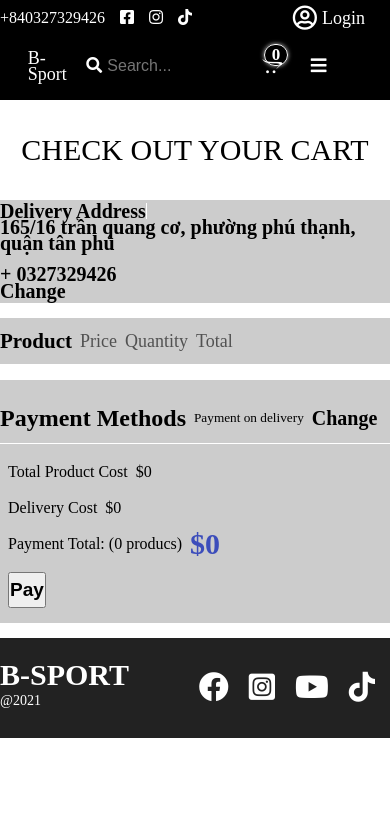
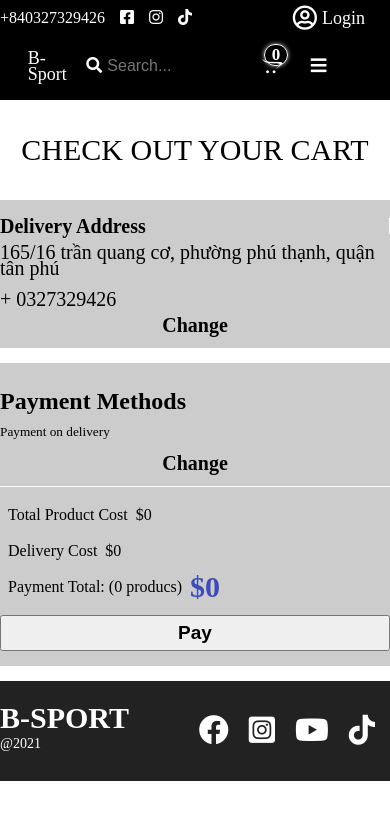
Before and after one commit to ngocthinh0605/B-shopStore, a React (Create React App) app: page /checkout in a window 390 px wide. Shown: the top 820 px of the page. Built offline with nearby package versions, Linux system fonts and the light colour scheme; the HTML template or start-up script is replaced by a standard one.

Commit message:
responsive shopping cart

```diff
--- a/src/css/checkout.scss
+++ b/src/css/checkout.scss
@@ -22,7 +22,6 @@
         border-top: 3px solid #ccc;
         .checkout__location-user{
             align-items: center;
-            height:100px;
             background-color: #ccc;
             display:flex;
             h3{
@@ -145,3 +144,60 @@
         }
     }
 }
+
+@media (max-width: 740px){
+    .checkout__location-user{
+        .checkout__content-title{
+            margin-top: 15px;
+        }
+        .checkout__user-location{
+            margin-top: 10px;
+            h4{
+                font-weight: 400;
+            }
+        }
+        .checkout__user-phone{
+            margin-bottom: 10px;
+            h4{
+                font-weight: 400;
+            }
+        }
+        .checkout__user-location-change{
+            margin-bottom: 15px;
+            display: flex;
+            span{
+                margin: auto;
+            }
+        }
+    }
+    .checkout__product{
+        .checkout__product-title{
+            display: none;
+        }
+
+        .checkout__product-detail{
+            .checkout__product-detail-price-img-title{
+                margin-bottom: 10px;
+            }
+            .checkout__product-detail-price{
+
+
+            }
+            .checkout__product-detail-total{
+                margin-top: 5px;
+            }
+        }
+    }
+    .checkout__total {
+        .checkout__total-header{
+            margin-bottom: 15px;
+        }
+        .checkout__total-change-pay{
+            margin-top: 15px;
+            display: flex;
+            span{
+                margin: auto;
+            }
+        }
+    }
+}
--- a/src/css/shoppingcart.css
+++ b/src/css/shoppingcart.css
@@ -288,3 +288,53 @@
 .shopping__cart-main-checkall{
     text-align: center;
 }
+
+
+@media (max-width: 740px){
+    .shoppingcart__heading{
+        display:block;
+        text-align: center;
+    }
+
+    .shoppingcart__heading p{
+        margin-bottom: 40px;
+    }
+
+    .no__item-in-cart h1{
+        font-size: 2.5rem;
+    }
+    .shopping__cart-main-title{
+        display: none;
+    }
+    .shopping__cart-pay-left{
+        text-align: center;
+    }
+
+    .shopping__cart-product-attributes-wrap{
+        display: flex;
+        margin-top: 0px;
+        margin-bottom: 0px;
+    }
+    .shopping__cart-product-col{
+        margin-top: 10px;
+        padding-right: 15px;
+    }
+    .shopping__cart-product-attributes{
+        margin-right: 10px;
+    }
+
+    .shopping__cart-product-quantity{
+        margin:auto;
+    }
+    .shopping__cart-product-shopping-cost{
+        margin:auto;
+    }
+
+    .shopping__cart-product-price{
+        margin:auto;
+
+    }
+    .shopping__cart-product-checkbox{
+        margin:auto;
+    }
+}
--- a/src/page/CheckOut/CheckOut.js
+++ b/src/page/CheckOut/CheckOut.js
@@ -41,10 +41,10 @@ const CheckOut = () => {
                         </div>
                         <div className="checkout__content">
                             <div className="checkout__location-user row">
-                                <div className="col l-2">
+                                <div className="checkout__content-title col l-2 c-12">
                                     <h3>Delivery Address</h3>
                                 </div>
-                                <div className="col l-8">
+                                <div className="col l-8 c-12">
                                     <div className="checkout__user-location">
                                         <h4>165/16 trần quang cơ, phường phú thạnh, quận tân phú</h4>
                                     </div>
@@ -52,7 +52,7 @@ const CheckOut = () => {
                                         <h4>+ 0327329426</h4>
                                     </div>
                                 </div>
-                                <div className="col l-2">
+                                <div className="col l-2 c-12">
                                     <div className="checkout__user-location-change">
                                         <span>Change</span>
                                     </div>
@@ -93,13 +93,13 @@ const CheckOut = () => {
                         <div className="checkout__total ">
                             <div className="checkout__total-wrap ">
                                 <div className="checkout__total-heading row">
-                                    <div className="checkout__total-header col l-8">
+                                    <div className="checkout__total-header col l-8 c-12">
                                         <h2>Payment Methods</h2>
                                     </div>
-                                    <div className="checkout__total-title-pay col l-2">
+                                    <div className="checkout__total-title-pay col l-2 c-12">
                                         <h5>Payment on delivery</h5>
                                     </div>
-                                    <div className=" checkout__total-change-pay col l-2">
+                                    <div className=" checkout__total-change-pay col l-2 c-12">
                                         <span>Change</span>
                                     </div>
                                 </div>
@@ -136,7 +136,7 @@ const CheckOut = () => {
                                 <div className="checkout__total-btn-checkout row">
                                     <div className="col l-8">
                                     </div>
-                                    <div className="col l-3">
+                                    <div className="col l-3 c-12">
                                         <button>Pay</button>
                                     </div>
 
--- a/src/page/CheckOut/ItemInCheckOut.js
+++ b/src/page/CheckOut/ItemInCheckOut.js
@@ -4,15 +4,15 @@ const ItemInCheckOut = ({cart, product}) => {
     console.log(product,cart)
     return (
         <div className="checkout__product-detail row">
-            <div className="col l-6">
+            <div className=" checkout__product-detail-price-img-title col l-6 c-12">
                 <div className="checkout__product-detail-img-title">
                     <img src={product[0].image} alt="" />
                     <h3>{product[0].title}</h3>
                 </div>
             </div>
-            <div className="col l-2">${product[0].price}</div>
-            <div className="col l-2">{cart.quantity}</div>
-            <div className="col l-2"> ${product[0].price * cart.quantity}</div>
+            <div className="checkout__product-detail-price col l-2 ">${product[0].price}</div>
+            <div className="checkout__product-quantity-price col l-2 ">x{cart.quantity}</div>
+            <div className="checkout__product-detail-total col l-2 c-12"> ${product[0].price * cart.quantity}</div>
         </div>
     )
 }
--- a/src/page/cart/ProductInShoppingCart.js
+++ b/src/page/cart/ProductInShoppingCart.js
@@ -36,7 +36,7 @@ const ProductInShoppingCart = ({onDelete,product,cart,onDecrement,onIncrement,})
                             </div>
                         </div>
                     </div>
-                    <div className="shopping__cart-product-col col l-2">
+                    <div className="shopping__cart-product-col col l-2 c-12">
                         <div className="shopping__cart-product-attributes-wrap">
                             <div className="shopping__cart-product-attributes">
                                 Color: <span>Black</span>
@@ -46,7 +46,7 @@ const ProductInShoppingCart = ({onDelete,product,cart,onDecrement,onIncrement,})
                             </div>
                         </div>
                     </div>
-                    <div className="shopping__cart-product-col col l-2">
+                    <div className="shopping__cart-product-col col l-2 c-12 ">
                         <div className="shopping__cart-product-quantity">
                             <div className="shopping__cart-product-quantity-wrap">
                                 <div  onClick={() => onDecrement(cart.id)} className={`shopping__cart-product-quantity-count ${cart.quantity === 0 && 'shopping__cart--disable'} `}>
@@ -61,7 +61,7 @@ const ProductInShoppingCart = ({onDelete,product,cart,onDecrement,onIncrement,})
                             </div>
                         </div>
                     </div>
-                    <div className=" shopping__cart-product-col col l-2">
+                    <div className=" shopping__cart-product-col col l-2 c-12">
                         <div className="shopping__cart-product-shopping-cost">
                             <div className="shopping__cart-product-shopping-cost-name">
 
@@ -71,12 +71,12 @@ const ProductInShoppingCart = ({onDelete,product,cart,onDecrement,onIncrement,})
                             </div>
                         </div>
                     </div>
-                    <div className="shopping__cart-product-col col l-1">
+                    <div className="shopping__cart-product-col col l-1 c-12">
                         <div className="shopping__cart-product-price">
                             $<span>{ cart.quantity  *  product.price}</span>
                         </div>
                     </div>
-                    <div className="shopping__cart-product-col col l-1">
+                    <div className="shopping__cart-product-col col l-1 c-12">
                         <div className="shopping__cart-product-checkbox">
                             <input onChange={()=>handleChecked(cart.id)} type="checkbox" checked={cart.checked}  />
                         </div>
--- a/src/page/cart/ShoppingCart.js
+++ b/src/page/cart/ShoppingCart.js
@@ -139,7 +139,7 @@ const ShoppingCart = () => {
                                 </div>
                             </div>
                             <div className="shopping__cart-pay row">
-                                <div className="shopping__cart-pay-left col l-9">
+                                <div className="shopping__cart-pay-left col l-9 c-12">
                                     <div className="shopping__cart-pay-left-heading">Accept payment options</div>
                                     <div className="shopping__cart-pay-left-continue">
                                         <Link to="/product">
@@ -149,7 +149,7 @@ const ShoppingCart = () => {
                                         </Link>
                                     </div>
                                 </div>
-                                <div className="shopping__cart-pay-right col l-2">
+                                <div className="shopping__cart-pay-right col l-2 c-6">
                                     <div className="shopping__cart-pay-subtotal">
                                         Subtotal:
                                     </div>
@@ -161,7 +161,7 @@ const ShoppingCart = () => {
                                         Total:
                                     </div>
                                 </div>
-                                <div className="shopping__cart-pay-right col l-1">
+                                <div className="shopping__cart-pay-right col l-1 c-6">
                                     <div className="shopping__cart-pay-subtotal">
                                         <span>${total}</span>
                                     </div>
@@ -175,8 +175,8 @@ const ShoppingCart = () => {
 
                             </div>
                             <div className="row">
-                                <div className="col l-9"></div>
-                                <Link to="/checkout" className={ `${total <= 0 ? 'shopping__cart-pay-disableCheckOut' : 'shopping__cart-pay-checkout'} col l-3`}>
+                                <div className="col l-9 c-12"></div>
+                                <Link to="/checkout" className={ `${total <= 0 ? 'shopping__cart-pay-disableCheckOut' : 'shopping__cart-pay-checkout'} col l-3 c-12`}>
                                     <span>CheckOut</span>
                                 </Link>
                             </div>
```
